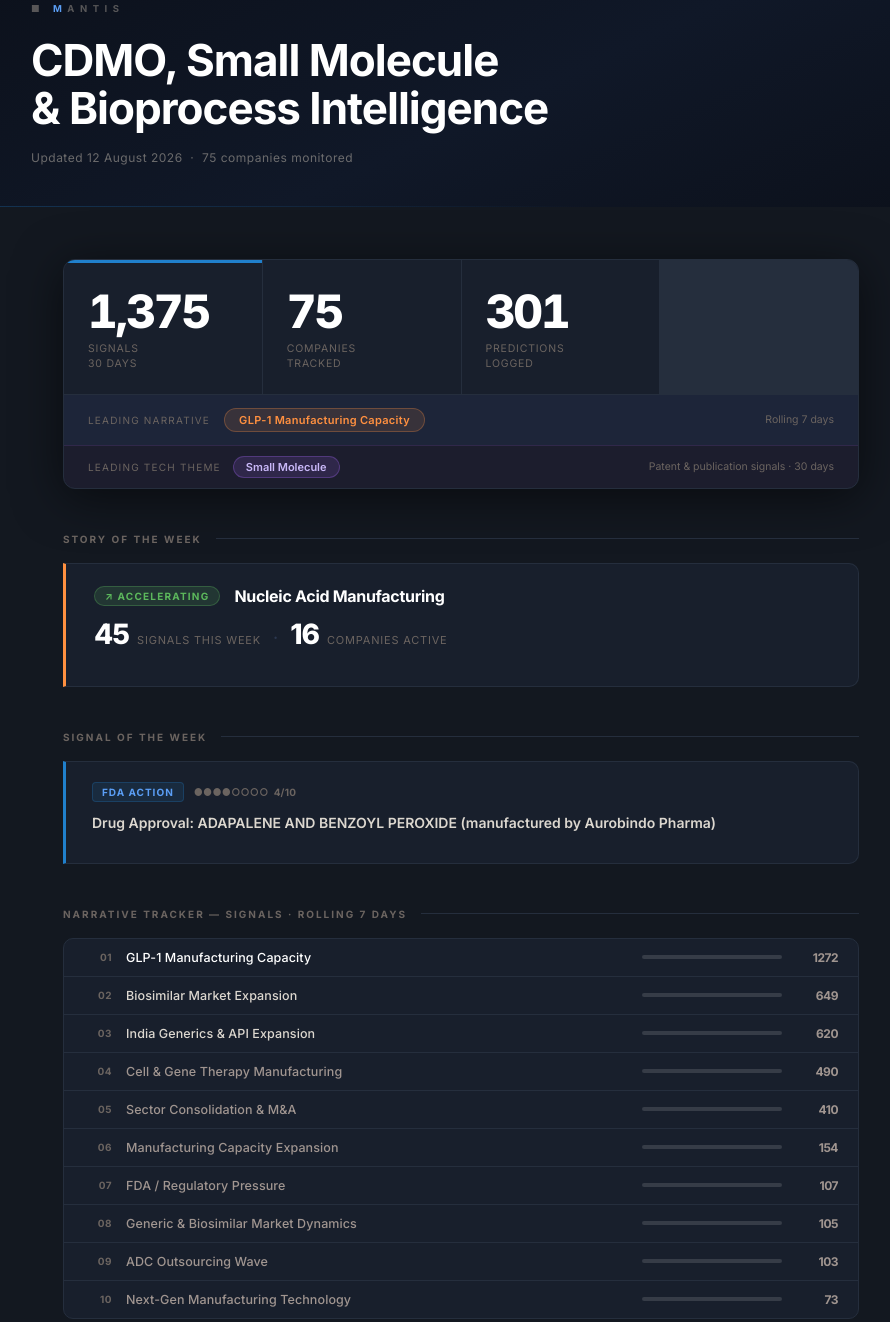
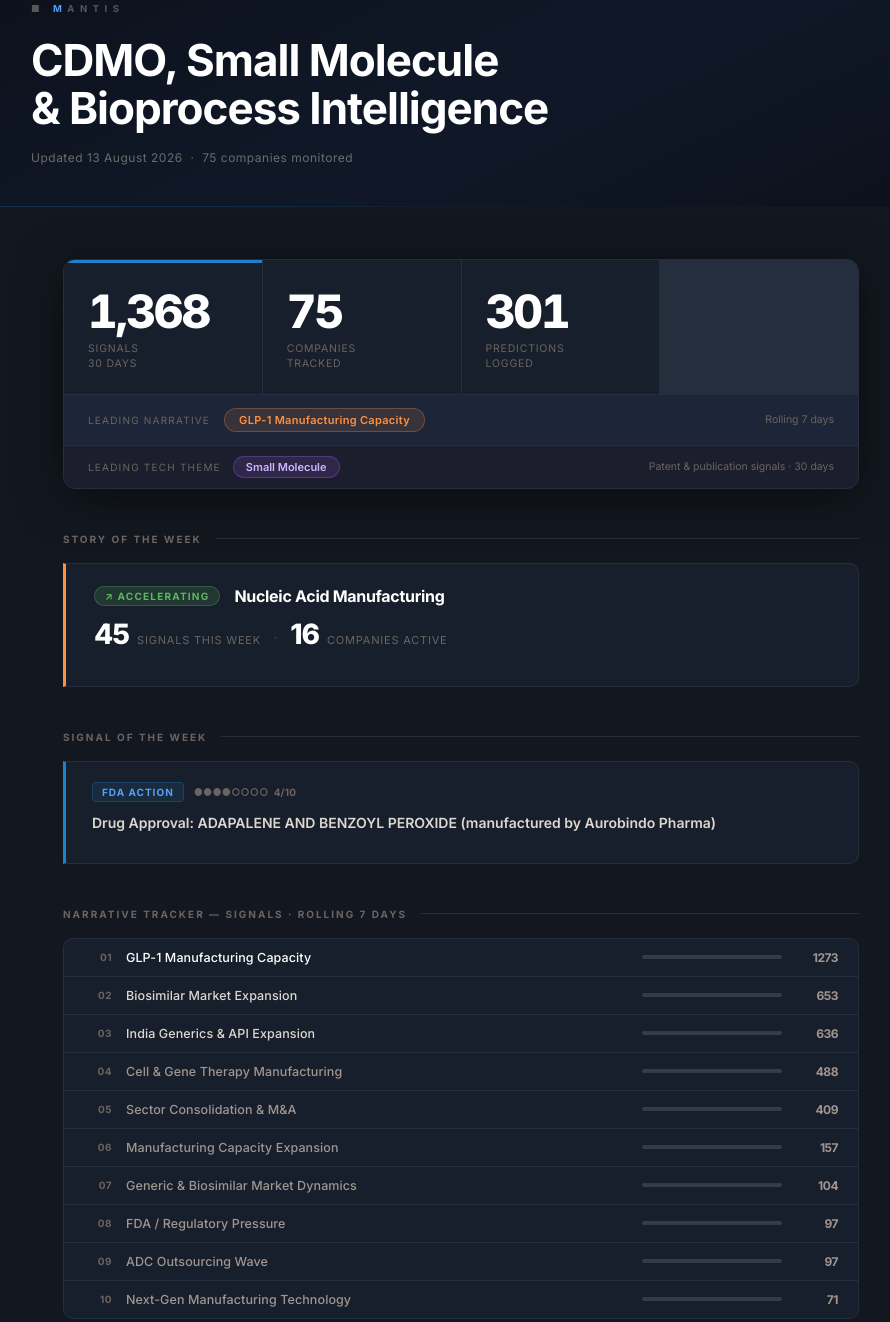
Before and after one commit to Bryans01/Mantis, a plain HTML site: page index.html in a window 1280 px wide. Shown: the part 44-1366 px from the top of the page, without its empty margins (179-1069 px from the left). Drawn offline with Linux system fonts and the light colour scheme.

Commit message:
chore: auto-update 2026-08-13

```diff
--- a/index.html
+++ b/index.html
@@ -863,7 +863,7 @@
   <div class="hd">
     <h1 class="logo">&#9632;<span> M</span>ANTIS</h1>
     <div class="headline">CDMO, Small Molecule<br>&amp; Bioprocess Intelligence</div>
-    <div class="sub">Updated 12 August 2026 &nbsp;&middot;&nbsp; 75 companies monitored</div>
+    <div class="sub">Updated 13 August 2026 &nbsp;&middot;&nbsp; 75 companies monitored</div>
   </div>
 </header>
 
@@ -872,7 +872,7 @@
   <div class="data-block">
     <div class="stats">
       <div class="stat">
-        <div class="num">1,375</div>
+        <div class="num">1,368</div>
         <div class="lbl">Signals<br>30 days</div>
       </div>
       <div class="stat">
@@ -931,16 +931,16 @@
       <span class="section-rule"></span>
     </div>
     <div class="narr-board">
-      <div class="narr-row"><span class="narr-rank">01</span><span class="narr-name" style="color:#ffffff">GLP-1 Manufacturing Capacity</span><span class="narr-bar-wrap"><span class="narr-bar" style="width:100%;background:#FF9040"></span></span><span class="narr-score">1272</span></div>
-      <div class="narr-row"><span class="narr-rank">02</span><span class="narr-name" style="color:#dcd7cf">Biosimilar Market Expansion</span><span class="narr-bar-wrap"><span class="narr-bar" style="width:51%;background:#E05252"></span></span><span class="narr-score">649</span></div>
-      <div class="narr-row"><span class="narr-rank">03</span><span class="narr-name" style="color:#dcd7cf">India Generics &amp; API Expansion</span><span class="narr-bar-wrap"><span class="narr-bar" style="width:48%;background:#A8D96C"></span></span><span class="narr-score">620</span></div>
-      <div class="narr-row"><span class="narr-rank">04</span><span class="narr-name" style="color:#a09590">Cell &amp; Gene Therapy Manufacturing</span><span class="narr-bar-wrap"><span class="narr-bar" style="width:38%;background:#5CB85C"></span></span><span class="narr-score">490</span></div>
-      <div class="narr-row"><span class="narr-rank">05</span><span class="narr-name" style="color:#a09590">Sector Consolidation &amp; M&amp;A</span><span class="narr-bar-wrap"><span class="narr-bar" style="width:32%;background:#3DBCB0"></span></span><span class="narr-score">410</span></div>
-      <div class="narr-row"><span class="narr-rank">06</span><span class="narr-name" style="color:#a09590">Manufacturing Capacity Expansion</span><span class="narr-bar-wrap"><span class="narr-bar" style="width:12%;background:#B06ED8"></span></span><span class="narr-score">154</span></div>
-      <div class="narr-row"><span class="narr-rank">07</span><span class="narr-name" style="color:#a09590">FDA / Regulatory Pressure</span><span class="narr-bar-wrap"><span class="narr-bar" style="width:8%;background:#E8508A"></span></span><span class="narr-score">107</span></div>
-      <div class="narr-row"><span class="narr-rank">08</span><span class="narr-name" style="color:#a09590">Generic &amp; Biosimilar Market Dynamics</span><span class="narr-bar-wrap"><span class="narr-bar" style="width:8%;background:#C0C0C0"></span></span><span class="narr-score">105</span></div>
-      <div class="narr-row"><span class="narr-rank">09</span><span class="narr-name" style="color:#a09590">ADC Outsourcing Wave</span><span class="narr-bar-wrap"><span class="narr-bar" style="width:8%;background:#5B9EF5"></span></span><span class="narr-score">103</span></div>
-      <div class="narr-row"><span class="narr-rank">10</span><span class="narr-name" style="color:#a09590">Next-Gen Manufacturing Technology</span><span class="narr-bar-wrap"><span class="narr-bar" style="width:5%;background:#F2C94C"></span></span><span class="narr-score">73</span></div>
+      <div class="narr-row"><span class="narr-rank">01</span><span class="narr-name" style="color:#ffffff">GLP-1 Manufacturing Capacity</span><span class="narr-bar-wrap"><span class="narr-bar" style="width:100%;background:#FF9040"></span></span><span class="narr-score">1273</span></div>
+      <div class="narr-row"><span class="narr-rank">02</span><span class="narr-name" style="color:#dcd7cf">Biosimilar Market Expansion</span><span class="narr-bar-wrap"><span class="narr-bar" style="width:51%;background:#E05252"></span></span><span class="narr-score">653</span></div>
+      <div class="narr-row"><span class="narr-rank">03</span><span class="narr-name" style="color:#dcd7cf">India Generics &amp; API Expansion</span><span class="narr-bar-wrap"><span class="narr-bar" style="width:49%;background:#A8D96C"></span></span><span class="narr-score">636</span></div>
+      <div class="narr-row"><span class="narr-rank">04</span><span class="narr-name" style="color:#a09590">Cell &amp; Gene Therapy Manufacturing</span><span class="narr-bar-wrap"><span class="narr-bar" style="width:38%;background:#5CB85C"></span></span><span class="narr-score">488</span></div>
+      <div class="narr-row"><span class="narr-rank">05</span><span class="narr-name" style="color:#a09590">Sector Consolidation &amp; M&amp;A</span><span class="narr-bar-wrap"><span class="narr-bar" style="width:32%;background:#3DBCB0"></span></span><span class="narr-score">409</span></div>
+      <div class="narr-row"><span class="narr-rank">06</span><span class="narr-name" style="color:#a09590">Manufacturing Capacity Expansion</span><span class="narr-bar-wrap"><span class="narr-bar" style="width:12%;background:#B06ED8"></span></span><span class="narr-score">157</span></div>
+      <div class="narr-row"><span class="narr-rank">07</span><span class="narr-name" style="color:#a09590">Generic &amp; Biosimilar Market Dynamics</span><span class="narr-bar-wrap"><span class="narr-bar" style="width:8%;background:#C0C0C0"></span></span><span class="narr-score">104</span></div>
+      <div class="narr-row"><span class="narr-rank">08</span><span class="narr-name" style="color:#a09590">FDA / Regulatory Pressure</span><span class="narr-bar-wrap"><span class="narr-bar" style="width:7%;background:#E8508A"></span></span><span class="narr-score">97</span></div>
+      <div class="narr-row"><span class="narr-rank">09</span><span class="narr-name" style="color:#a09590">ADC Outsourcing Wave</span><span class="narr-bar-wrap"><span class="narr-bar" style="width:7%;background:#5B9EF5"></span></span><span class="narr-score">97</span></div>
+      <div class="narr-row"><span class="narr-rank">10</span><span class="narr-name" style="color:#a09590">Next-Gen Manufacturing Technology</span><span class="narr-bar-wrap"><span class="narr-bar" style="width:5%;background:#F2C94C"></span></span><span class="narr-score">71</span></div>
     </div>
   </div>
 
@@ -1004,12 +1004,12 @@
       <span class="section-rule"></span>
     </div>
     <div class="src-rows">
-      <div class="src-row"><span class="src-name">News</span><span class="src-bar-wrap"><span class="src-bar" style="width:100%"></span></span><span class="src-count">897</span></div>
-<div class="src-row"><span class="src-name">Clinical Trials</span><span class="src-bar-wrap"><span class="src-bar" style="width:24%"></span></span><span class="src-count">221</span></div>
+      <div class="src-row"><span class="src-name">News</span><span class="src-bar-wrap"><span class="src-bar" style="width:100%"></span></span><span class="src-count">898</span></div>
+<div class="src-row"><span class="src-name">Clinical Trials</span><span class="src-bar-wrap"><span class="src-bar" style="width:23%"></span></span><span class="src-count">210</span></div>
 <div class="src-row"><span class="src-name">Science</span><span class="src-bar-wrap"><span class="src-bar" style="width:13%"></span></span><span class="src-count">125</span></div>
 <div class="src-row"><span class="src-name">FDA</span><span class="src-bar-wrap"><span class="src-bar" style="width:5%"></span></span><span class="src-count">48</span></div>
 <div class="src-row"><span class="src-name">SEC Filings</span><span class="src-bar-wrap"><span class="src-bar" style="width:5%"></span></span><span class="src-count">45</span></div>
-<div class="src-row"><span class="src-name">Hiring</span><span class="src-bar-wrap"><span class="src-bar" style="width:3%"></span></span><span class="src-count">34</span></div>
+<div class="src-row"><span class="src-name">Hiring</span><span class="src-bar-wrap"><span class="src-bar" style="width:4%"></span></span><span class="src-count">37</span></div>
 <div class="src-row"><span class="src-name">Patent Cliff</span><span class="src-bar-wrap"><span class="src-bar" style="width:2%"></span></span><span class="src-count">5</span></div>
     </div>
   </div>
--- a/sitemap.xml
+++ b/sitemap.xml
@@ -4,6 +4,6 @@
     <loc>https://mantis-intel.com/</loc>
     <changefreq>daily</changefreq>
     <priority>1.0</priority>
-    <lastmod>2026-08-12</lastmod>
+    <lastmod>2026-08-13</lastmod>
   </url>
 </urlset>
```
Also changed, not shown: images/narrative_momentum.png.
